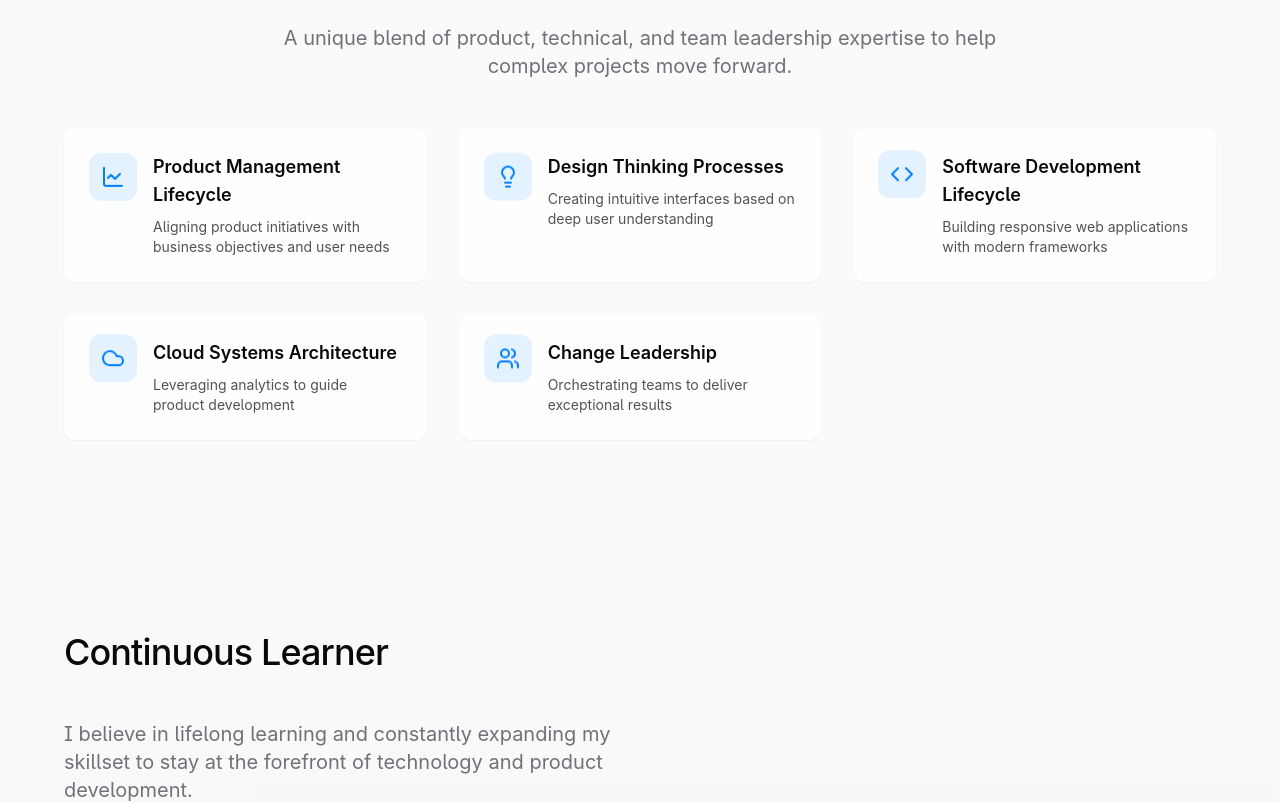
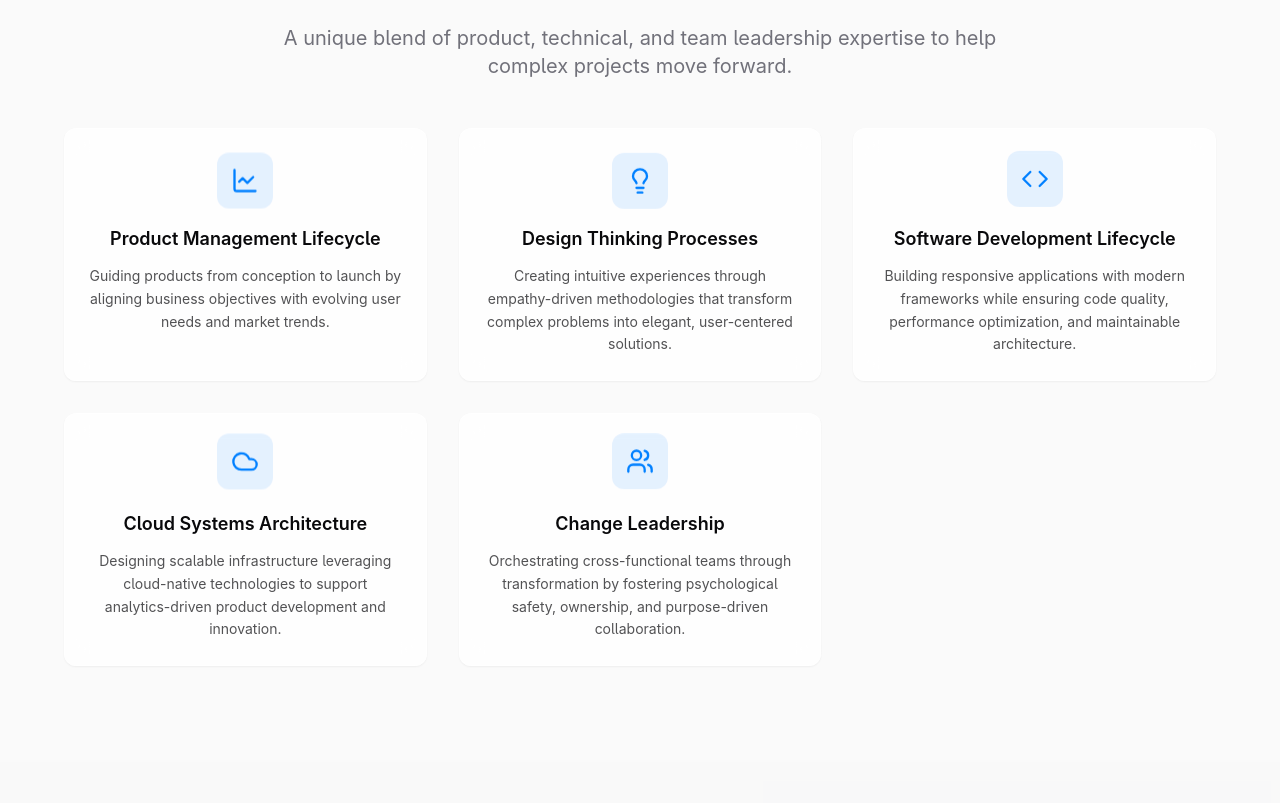
Before and after one commit to pskorupinski/forward-momentum-page, a React (Vite) app: page / in a window 1280 px wide. Shown: the part 1760-2563 px from the top of the page. Built offline with nearby package versions, Linux system fonts and the light colour scheme.

Commit message:
Refactor: Optimize Know-How section
Refactor the "Know-How I Bring" section to improve the descriptions and design for better readability and balance.

```diff
--- a/src/components/KnowHow.tsx
+++ b/src/components/KnowHow.tsx
@@ -12,27 +12,27 @@ type Skill = {
 const skills: Skill[] = [
   {
     title: "Product Management Lifecycle",
-    description: "Aligning product initiatives with business objectives and user needs",
+    description: "Guiding products from conception to launch by aligning business objectives with evolving user needs and market trends.",
     icon: LineChart,
   },
   {
     title: "Design Thinking Processes",
-    description: "Creating intuitive interfaces based on deep user understanding",
+    description: "Creating intuitive experiences through empathy-driven methodologies that transform complex problems into elegant, user-centered solutions.",
     icon: Lightbulb,
   },
   {
     title: "Software Development Lifecycle",
-    description: "Building responsive web applications with modern frameworks",
+    description: "Building responsive applications with modern frameworks while ensuring code quality, performance optimization, and maintainable architecture.",
     icon: Code,
   },
   {
     title: "Cloud Systems Architecture",
-    description: "Leveraging analytics to guide product development",
+    description: "Designing scalable infrastructure leveraging cloud-native technologies to support analytics-driven product development and innovation.",
     icon: Cloud,
   },
   {
     title: "Change Leadership",
-    description: "Orchestrating teams to deliver exceptional results",
+    description: "Orchestrating cross-functional teams through transformation by fostering psychological safety, ownership, and purpose-driven collaboration.",
     icon: Users,
   }
 ];
@@ -58,21 +58,21 @@ const KnowHow: React.FC = () => {
               <div
                 key={index}
                 className={cn(
-                  "glass-card rounded-xl p-6 flex items-start gap-4",
+                  "glass-card rounded-xl p-6 flex flex-col items-center text-center",
                   "animate-fade-in [animation-delay:var(--delay)]",
-                  "hover:border-primary/20"
+                  "hover:border-primary/20 h-full"
                 )}
                 style={{ '--delay': `${index * 0.1}s` } as React.CSSProperties}
               >
-                <div className="flex-shrink-0 h-12 w-12 rounded-lg flex items-center justify-center bg-primary/10 text-primary animate-float" style={{ animationDelay: `${index * 0.5}s` }}>
-                  <Icon className="h-6 w-6" />
+                <div className="flex-shrink-0 h-14 w-14 rounded-lg flex items-center justify-center bg-primary/10 text-primary animate-float mb-4" style={{ animationDelay: `${index * 0.5}s` }}>
+                  <Icon className="h-7 w-7" />
                 </div>
 
                 <div>
-                  <h3 className="text-lg font-semibold mb-2">
+                  <h3 className="text-lg font-semibold mb-3">
                     {skill.title}
                   </h3>
-                  <p className="text-sm text-foreground/70">
+                  <p className="text-sm text-foreground/70 leading-relaxed">
                     {skill.description}
                   </p>
                 </div>
```
